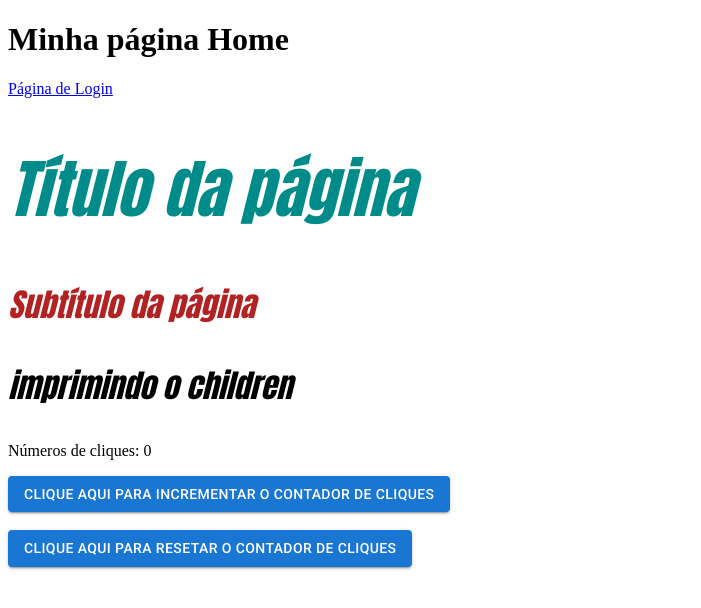
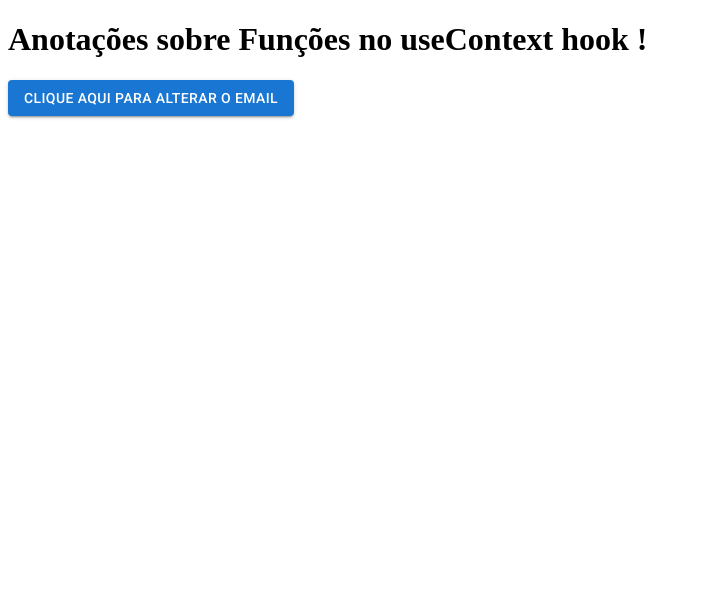
Before and after one commit to ocsoares/Aprendendo-ReactJS, a React (Vite) app: page /notes/functions-in-use-context in a window 1280 px wide. Before the commit this address led to /home. Shown: the top 608 px of the page, without its empty margins (0-701 px from the left). Built offline with nearby package versions, Linux system fonts and the light colour scheme.

Commit message:
feat: add functions in use context

```diff
--- /dev/null
+++ b/src/app/pages/learning-notes/functions-in-use-context/FunctionsInUseContextNote.tsx
@@ -0,0 +1,17 @@
+import { Button } from "../../../shared/components/Button";
+import { useLoggedUserEmail } from "../../../shared/hooks/UseLoggedUserEmail";
+
+export const FunctionsInUseContextNote = () => {
+  const { changeUserEmail } = useLoggedUserEmail();
+
+  return (
+    <div>
+      <h1>Anotações sobre Funções no useContext hook !</h1>
+
+      <Button
+        onClick={changeUserEmail}
+        text="Clique aqui para ALTERAR o EMAIL"
+      />
+    </div>
+  );
+};
--- a/src/app/routes/Routes.tsx
+++ b/src/app/routes/Routes.tsx
@@ -10,6 +10,7 @@ import { UseRefNote } from "../pages/learning-notes/use-ref-note/UseRefNote";
 import { ChildrenNote } from "../pages/learning-notes/children/ChildrenNote";
 import { UseContextNote } from "../pages/learning-notes/use-context/UseContextNote";
 import { CustomHookNote } from "../pages/learning-notes/custom-hook/CustomHookNote";
+import { FunctionsInUseContextNote } from "../pages/learning-notes/functions-in-use-context/FunctionsInUseContextNote";
 
 export const Routes = () => {
   return (
@@ -22,6 +23,10 @@ export const Routes = () => {
         <Route path="/notes/children" element={<ChildrenNote />} />
         <Route path="/notes/usecontext" element={<UseContextNote />} />
         <Route path="/notes/custom-hook" element={<CustomHookNote />} />
+        <Route
+          path="/notes/functions-in-use-context"
+          element={<FunctionsInUseContextNote />}
+        />
 
         {/* Toda Rota que NÃO for especificada A CIMA será REDIRECIONADA para a página "home" !!!  */}
         <Route path="*" element={<Navigate to="home" />} />
--- a/src/app/shared/contexts/LoggedUserEmail.tsx
+++ b/src/app/shared/contexts/LoggedUserEmail.tsx
@@ -2,10 +2,11 @@
 // diversos Componentes DIFERENTES, SEM ter que precisar receber esse Valor como "props"
 // no Parâmetro !!!
 
-import { PropsWithChildren, createContext } from "react";
+import { PropsWithChildren, createContext, useCallback } from "react";
 
 export interface ILoggedUserEmailContextData {
   loggedUserEmail: string;
+  changeUserEmail: () => void;
 }
 
 // O "useContext" irá CONSUMIR ESSE Contexto !!!
@@ -14,9 +15,17 @@ export const LoggedUserEmailContext =
   createContext<ILoggedUserEmailContextData>({} as ILoggedUserEmailContextData);
 
 export const LoggedUserEmailProvider = ({ children }: PropsWithChildren) => {
+  // É RECOMENDADO usar o useCallback() para Compartilhar FUNÇÕES no context !!!
+  const handleChangeUserEmail = useCallback(() => {
+    alert("Alterando o EMAIL !"); // Só um Exemplo, óbvio...
+  }, []);
+
   return (
     <LoggedUserEmailContext.Provider
-      value={{ loggedUserEmail: "pedrosilva1080@gmail.com" }}
+      value={{
+        loggedUserEmail: "pedrosilva1080@gmail.com",
+        changeUserEmail: handleChangeUserEmail,
+      }}
     >
       {/* O "context" IRÁ ser usado como um Elemento PAI, em que um determinado Valor irá ser
        REPASSADOS para os FILHOS, nesse caso, o Valor "loggedUserEmail", por isso PRECISA do
```
